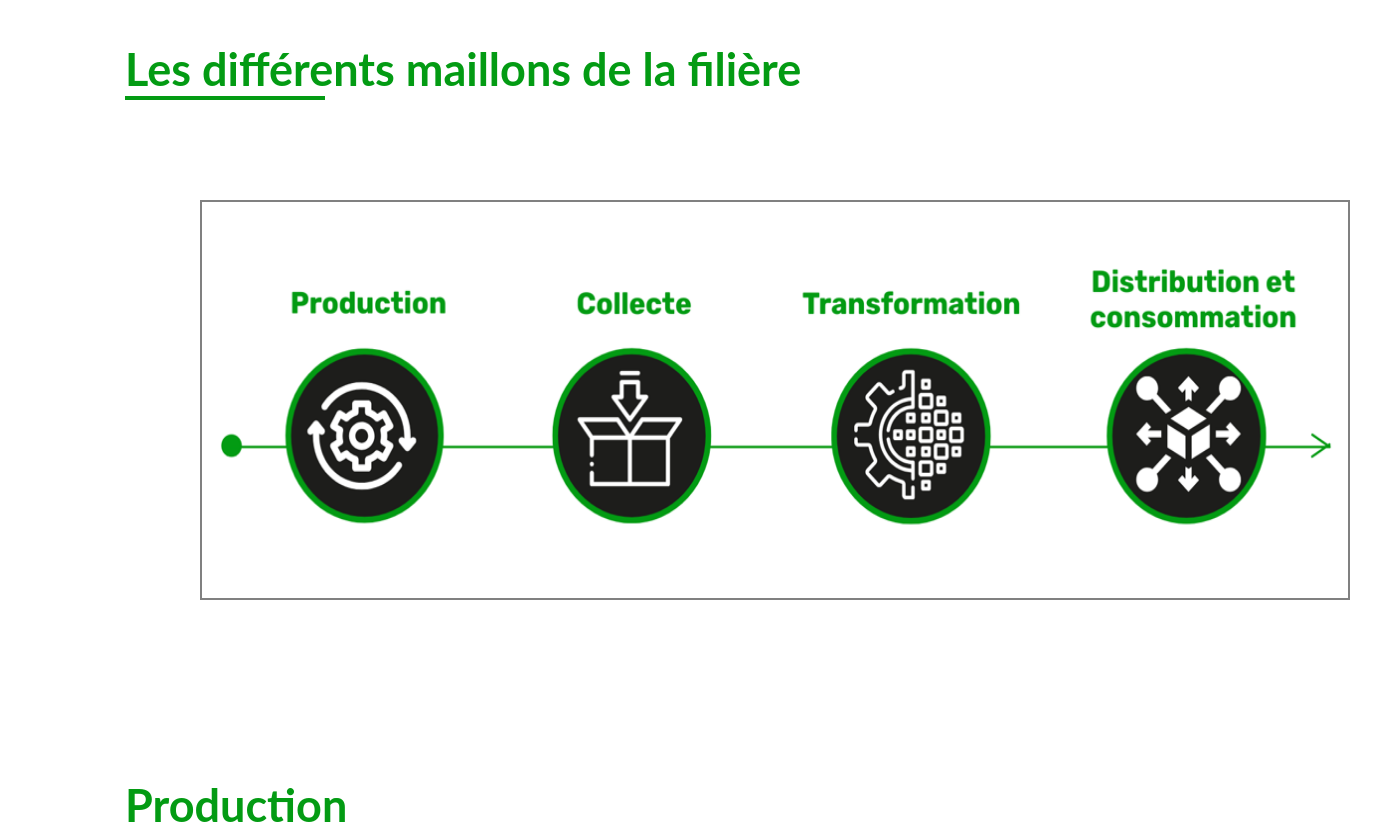
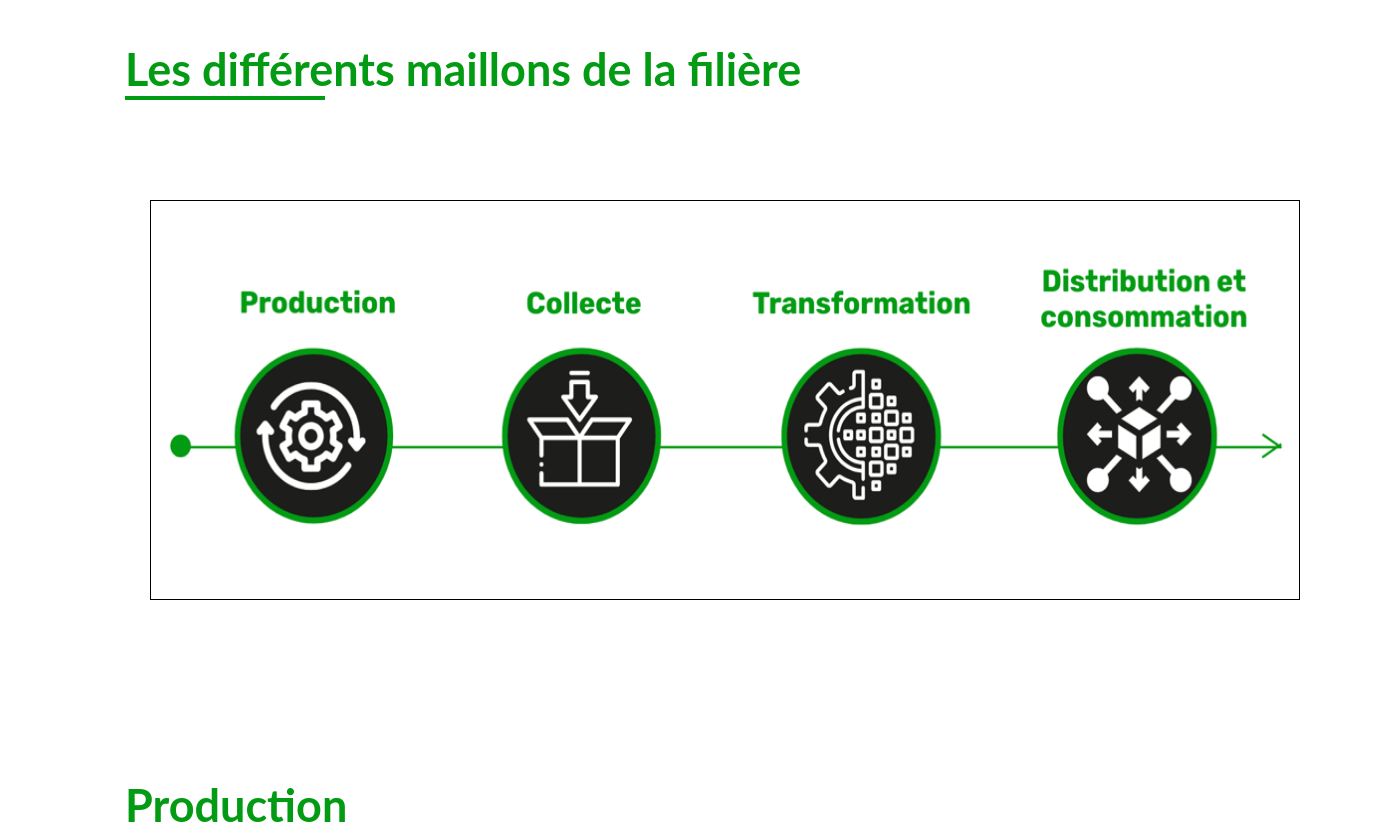
Before and after one commit to Iheb1199/GIVLAIT, a PHP site: page /lait.html in a window 1400 px wide. Shown: the part 868-1708 px from the top of the page. Run offline with PHP 8.4, Linux system fonts and the light colour scheme.

Commit message:
Add files via upload

```diff
--- a/GIVLAIT-main/giv/lait.css
+++ b/GIVLAIT-main/giv/lait.css
@@ -18,6 +18,9 @@
   margin-left: 125px;
   font-size: 70px;
 
+}
+.border{
+ border:solid thin;
 }
 .fix{
   width: 220px;
@@ -49,8 +52,7 @@
 .maillons-image{
   width: 1150px;
   height: 400px;
-  margin-left: 200px;
-  border: 2px solid gray;
+  margin-left: 150px;
   margin-top: 100px;
 }
 .maillons-title{
--- a/GIVLAIT-main/giv/lait.html
+++ b/GIVLAIT-main/giv/lait.html
@@ -79,18 +79,18 @@
     <section>
       <h1 class="title maillons-title" >Les différents maillons de la filière</h1>
       <hr class="line">
-      <img class="maillons-image" src="images/lait_maillons.png" alt="">
+      <img class="maillons-image border" src="images/lait_maillons.png" alt="">
     </section>
     <div class="production" style="height: 800px;">
       <h1 class="title maillons-title">Production</h1>
       <p class="prod-text">En Tunisie l'élevage bovin représente une composante importante dans la production agricole et dans l'économie nationale. Il a été classé parmi les secteurs prioritaires du fait qu'il génère deux produits stratégiques (lait et viande).
       </p>
-      <img id="prod-pic" src="images/cow.jpg" alt="">
+      <img class="border" id="prod-pic" src="images/cow.jpg" alt="">
     </div>
     <div class="collecte">
       <h1 class="title maillons-title">Collecte</h1>
       <div class="coll-wrapper">
-        <img  src="images/collecte_img.jpg" alt="">
+        <img class="border" src="images/collecte_img.jpg" >
       <p class="coll-text">
         L'activité de la collecte du lait constitue le deuxième maillon de la filière laitière. Il permet la valorisation de la production laitière en plus de son effet d'entraînement sur le développement du secteur.
         En 2022, près de 234 centres de collecte sont en activité (234 centres de collecte ont obtenu l'agriment sanitaire vétérinaire) avec une capacité globale de collecte dépassant les 2,9 millions de litres de lait par jour. Le lait collecté représente plus de 60.9 % du lait produit et les centrales laitières s'approvisionnent à hauteur de 84.5% du lait frais au près des centres de collecte.
@@ -103,7 +103,7 @@
         Ce maillon comporte plus de 45 unités industrielles d'une capacité de transformation de 5,6 millions de litres par jours ainsi que d'un réseau de transformateurs artisanaux repartis sur toute la République.
       </p>
       <div class="img-wrapper">
-        <img src="images/tranformation-pic.jpg" alt="">
+        <img class="border" src="images/tranformation-pic.jpg" >
 
       </div>
     </div>
@@ -266,23 +266,25 @@
     ls.style.marginRight = "0";
     const title = document.getElementsByClassName("title");
     title[0].innerHTML = "تقديم";
-    title[0].style.marginLeft = "1300px";
+    title[0].dir = "rtl";
+    title[0].style.width = "125px";
+    title[0].style.marginLeft = "1185px";
     const line = document.getElementsByClassName("line");
-    line[0].style.marginLeft = "1343px";
+    line[0].style.marginLeft = "1243px";
     line[0].style.width = "67px";
     const headerText = document.getElementsByClassName("header-text");
     headerText[0].innerHTML = "يلعب قطاع الألبان في تونس دور حاسم في الاقتصاد الوطني وفي الأمن الغذائي للبلد. وهو يمثل أحد أهم القطاعات الصناعية الزراعية <br><br>يتكون القطاع من مجموعة من الروابط من الإنتاج إلى التوزيع والاستهلاك";
     headerText[0].style.fontSize = "30px";
     headerText[0].style.textAlign = "right";
-    headerText[0].style.marginLeft = "900px";
+    headerText[0].style.marginLeft = "800px";
     headerText[0].style.fontWeight = "bold";
     title[1].innerHTML = "الروابط المختلفة في القطاع";
-    title[1].style.marginLeft = "1010px";
-    line[1].style.marginLeft = "1190px";
+    title[1].style.marginLeft = "910px";
+    line[1].style.marginLeft = "1090px";
     const img = document.getElementsByClassName("maillons-image");
     img[0].src = "images/maillonLait_AR.png";
     title[2].innerHTML = "الإنتاج";
-    title[2].style.marginLeft = "1300px";
+    title[2].style.marginLeft = "1190px";
     title[2].style.marginBottom = "100px";
     const prodText = document.getElementsByClassName("prod-text");
     prodText[0].innerHTML = "تمثل تربية الماشية عنصرا هاما في الإنتاج الزراعي وفي الاقتصاد الوطني. وقد تم تصنيفها ضمن القطاعات ذات الأولوية لأنها تنتج منتجين استراتيجيين (الحليب واللحوم).";
@@ -290,27 +292,28 @@
     prodText[0].style.fontSize = "34px";
     prodText[0].style.fontWeight = "bold";
     title[3].innerHTML = "الجمع";
-    title[3].style.marginLeft = "1300px";
+    title[3].style.marginLeft = "1200px";
     const collText = document.getElementsByClassName("coll-text");
     collText[0].innerHTML = "نشاط جمع الحليب هو الحلقة الثانية في سلسلة منتجات الألبان. وهو يسمح بتثمين إنتاج الحليب بالإضافة إلى تأثيره المتتالي على تنمية القطاع. في عام 2022، يعمل ما يقرب من 234 مركزًا للتجميع (حصل 234 مركزًا على زراعة بيطرية صحية) بسعة تجميع إجمالية تتجاوز 2.9 مليون لتر من الحليب يوميًا. يمثل الحليب الذي تم جمعه أكثر من 60.9٪ من الحليب المنتج ومصدر نباتات الألبان 84.5٪ من الحليب الطازج بالقرب من مراكز التجميع.";
     collText[0].style.fontSize = "28px";
     collText[0].style.fontWeight = "bold";
     collText[0].style.textAlign = "right";
     title[4].innerHTML = "التحويل";
-    title[4].style.marginLeft = "1270px";
+    title[4].style.marginLeft = "1170px";
     const trans = document.getElementsByClassName("tran-text");
     trans[0].innerHTML = "تشمل هذه الوصلة أكثر من 45 وحدة صناعية تبلغ طاقتها التجهيزية 5.6 ملايين لتر يوميا، فضلا عن شبكة من المحولات الحرفية الموزعة في جميع أنحاء الجمهورية";
-    trans[0].style.marginRight = "100px";
+    trans[0].style.marginLeft = "24px";
     trans[0].style.textAlign = "right";
     trans[0].style.fontWeight = "bold";
     trans[0].style.fontSize = "30px";
     title[5].innerHTML = "التوزيع والاستهلاك";
-    title[5].style.marginLeft = "1116px";
+    title[5].style.marginLeft = "1016px";
     const dist = document.getElementsByClassName("dsit-text");
     dist[0].innerHTML = "قنوات توزيع وتسويق الحليب للمنتجات الحرفية غير معروفة وغير محددة. تطور استهلاك الحليب ومنتجات الألبان بسبب التغيرات في عادات الأكل، وتحسين القوة الشرائية وتطوير الإنتاج، وهو في حدود 109.9 لتر/ نسمة المصدر ";
     dist[0].style.fontSize = "25px";
     dist[0].style.fontWeight = "bold";
     dist[0].style.textAlign = "right";
+    dist[0].style.marginLeft = "36px";
     const ft = document.getElementsByTagName("footer");
     ft[0].style.height = "775px";
     const ct = document.getElementById("ct");
```
